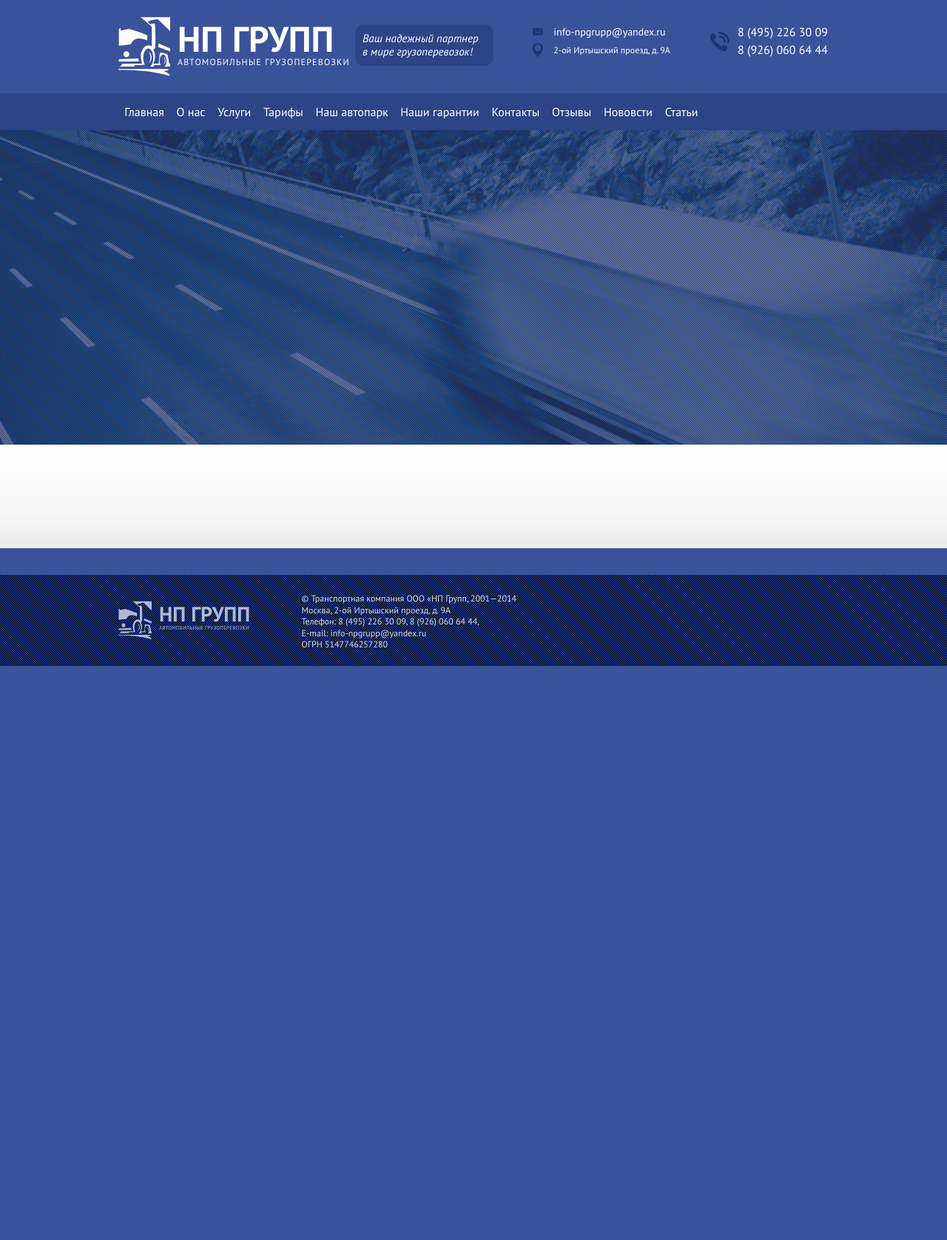
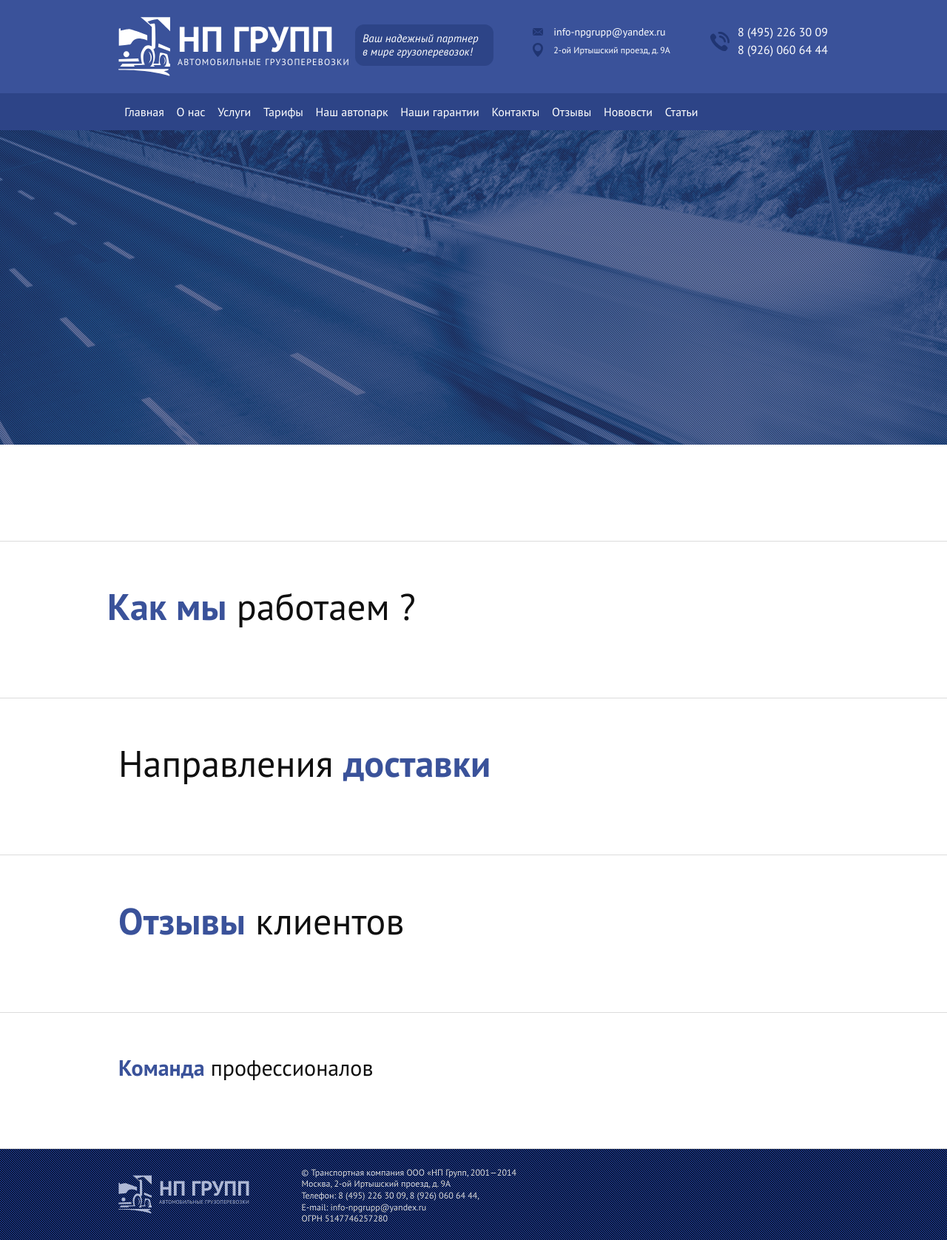
Before and after one commit to sarhov/np_groups, a Jekyll site: the page built from index.html, in a window 1280 px wide. Shown: the whole page at 74% size. Built offline with Jekyll 4.4.1, drawn with Linux system fonts in a browser that asks for light colours; before the commit the page ends 900 px from its top, so only the background shows below that.

Commit message:
added blocks and global classes and styles for them

```diff
--- /dev/null
+++ b/_includes/about-command.html
@@ -0,0 +1,18 @@
+<div class="wrap b-wrap b-wrap_about-command">
+  <div class="row">
+    <div class="columns small-12">
+      <h3 class="b-title">
+        <span class="b-title__text b-title__text_blue">Команда</span>
+        <span class="b-title__text">профессионалов</span>
+      </h3>
+      <!-- /.b-title -->
+      <div class="b-content">
+
+      </div>
+      <!-- /.b-content -->
+    </div>
+    <!-- /.columns small-12 -->
+  </div>
+  <!-- /.row -->
+</div>
+<!-- /.wrap command-wrap -->
--- /dev/null
+++ b/_includes/reviews-corousel.html
@@ -0,0 +1,19 @@
+<div class="wrap b-wrap b-wrap_reviews">
+  <div class="row">
+
+    <div class="columns small-12">
+      <h3 class="b-title b-title_big">
+        <span class="b-title__text b-title__text_blue">Отзывы</span>
+        <span class="b-title__text">клиентов</span>
+      </h3>
+      <!-- /.b-title b-title_big -->
+      <div class="b-content">
+
+      </div>
+      <!-- /.b-content -->
+    </div>
+    <!-- /.columns small-12 -->
+  </div>
+  <!-- /.row -->
+</div>
+<!-- /.wrap reviews-wrap -->
--- /dev/null
+++ b/_includes/shipping-direction.html
@@ -0,0 +1,18 @@
+<div class="wrap b-wrap b-wrap_shipping-direction">
+  <div class="row">
+    <div class="columns small-12">
+      <h3 class="b-title b-title_big">
+        <span class="b-title__text">Направления</span>
+        <span class="b-title__text b-title__text_blue">доставки</span>
+      </h3>
+      <!-- /.b-title b-title_big -->
+      <div class="b-content">
+
+      </div>
+      <!-- /.b-content -->
+    </div>
+    <!-- /.columns small-12 -->
+  </div>
+  <!-- /.row -->
+</div>
+<!-- /.wrap reviews-wrap -->
--- a/_includes/skills.html
+++ b/_includes/skills.html
@@ -1,4 +1,27 @@
-<div class="wrap skills-wrap">
+<div class="wrap b-wrap skilss-wrap">
+  <div class="row">
+    <div class="columns small-4">
+      <div class="b-skills">
 
+      </div>
+      <!-- /.b-skills -->
+    </div>
+    <!-- /.columns small-4 -->
+    <div class="columns small-4">
+      <div class="b-skills">
+
+      </div>
+      <!-- /.b-skills -->
+    </div>
+    <!-- /.columns small-4 -->
+    <div class="columns small-4">
+      <div class="b-skills">
+
+      </div>
+      <!-- /.b-skills -->
+    </div>
+    <!-- /.columns small-4 -->
+  </div>
+  <!-- /.row -->
 </div>
-<!-- /.wrap skills-wrap -->
+<!-- /.wrap reviews-wrap -->
--- a/_includes/steps.html
+++ b/_includes/steps.html
@@ -1,7 +1,12 @@
-<div class="wrap steps">
+<div class="wrap b-wrap b-wrap_steps">
   <div class="row">
-    <columns class="small-12">
-      <row class="collapse">
+  <h3 class="b-title b-title_big">
+     <span class="b-title__text b-title__text_blue">Как мы</span>
+     <span class="b-title__text">работаем ?</span>
+  </h3>
+  <!-- /.b-title b-title_big -->
+    <div class="small-12">
+      <div class="row collapse">
         <div class="columns small-4">
           <div class="steps__item">
 
@@ -30,9 +35,9 @@
           <!-- /.steps__item -->
         </div>
         <!-- /.columns small-4 -->
-      </row>
+      </div>
       <!-- /.collapse -->
-    </columns>
+    </div>
     <!-- /.small-12 -->
   </div>
   <!-- /.row -->
--- a/index.html
+++ b/index.html
@@ -7,3 +7,9 @@ layout: layout
   {% include skills.html %}
 
   {% include steps.html %}
+
+  {% include shipping-direction.html %}
+
+  {% include reviews-corousel.html %}
+
+  {% include about-command.html %}
```
Also changed, not shown: css/style.css (+14 -14 lines), sass/style.scss (+20 -0 lines), _layouts/layout.html (line endings or trailing spaces), css/app.css, 1 other file.
